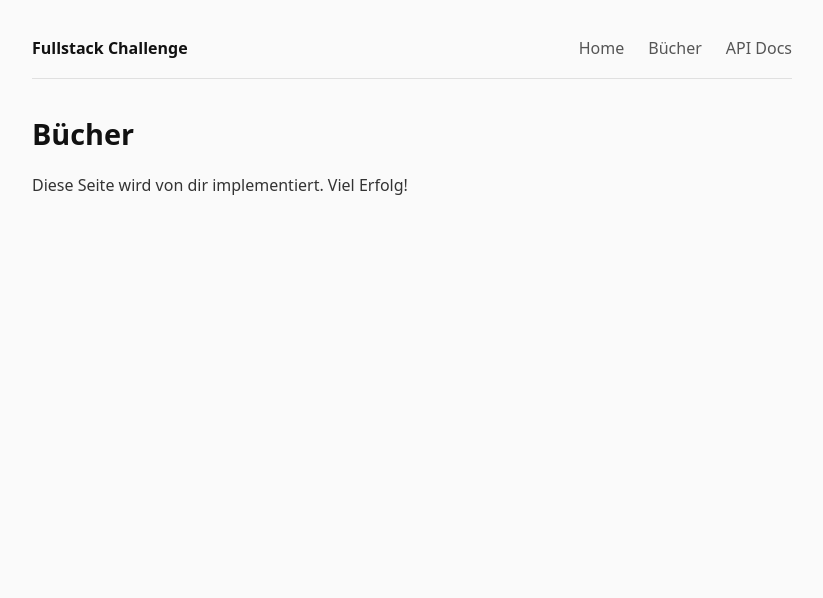
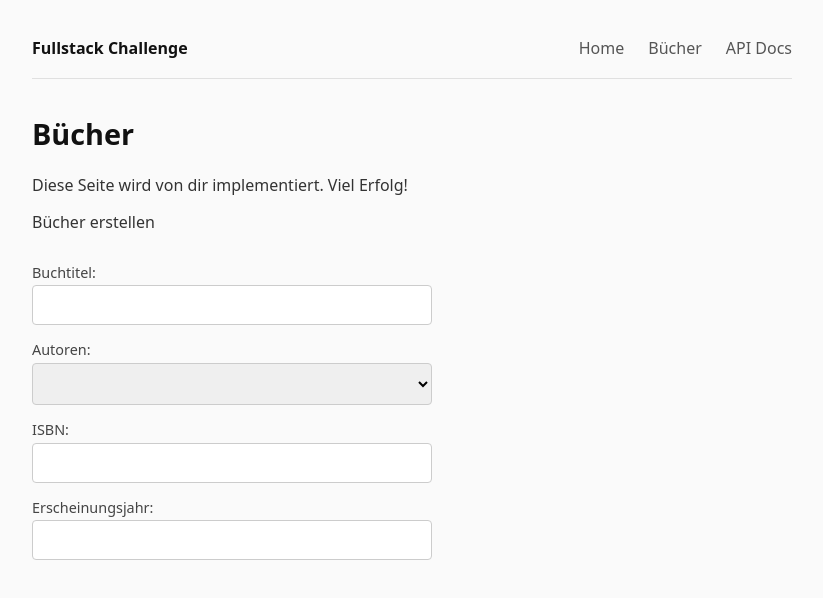
Before and after one commit to SebastianDevOp/Fullstack-Challenge-Buchverwaltung, a Next.js app in the folder packages/web/: page /books in a window 1280 px wide. Shown: the top 598 px of the page, without its empty margins (228-1051 px from the left). Built offline with nearby package versions, Linux system fonts and the light colour scheme.

Commit message:
started with BookForm.tsx

```diff
--- a/packages/web/src/app/books/page.tsx
+++ b/packages/web/src/app/books/page.tsx
@@ -1,10 +1,15 @@
 "use client";
 
+import { Bookform } from "@/components/BookForm";
+
 export default function BooksPage() {
+  const initialValue = {};
+
   return (
     <div>
       <h1>Bücher</h1>
       <p>Diese Seite wird von dir implementiert. Viel Erfolg!</p>
+      <Bookform initialValue={initialValue} />
     </div>
   );
 }
--- a/packages/web/src/components/BookForm.tsx
+++ b/packages/web/src/components/BookForm.tsx
@@ -2,39 +2,69 @@
 
 import { useState } from "react";
 import { Input } from "./ui/Input";
+import { title } from "node:process";
+import { Select } from "./ui/Select";
 
-interface BookformData {
-    title? : string;
-    authorId : number;
-    isbn? : number
-    year? : number
+interface BookFormData {
+  title?: string;
+  authorId: number;
+  isbn?: number;
+  year?: number;
 }
 
 type BookformProps = {
-  initialValue?: { title?: string; authorId: number; isbn?: number; year?: number };
-  authors: { id: number; name: string }[];
-  onSubmit: (values: any) => Promise<void> | void;
+  initialValue?: BookFormData;
+  authors: { id: number | string; name: string }[];
+  onSubmit: (values: BookFormData) => Promise<void> | void;
   submitLabel?: string;
 };
 
-export const Bookform = ({ initialValue }: BookformProps) => {
-  const [values, SetValues] = useState(initialValue);
+export const Bookform = ({ initialValue, authors, onSubmit }: BookformProps) => {
+  const [formData, SetFormData] = useState<BookFormData>(initialValue);
 
   const handleChange = (e: React.ChangeEvent<HTMLInputElement>) => {
     const { name, value } = e.target;
-    SetValues((prev => { ...prev, [name] : value}))
+
+    SetFormData((prev) => ({
+      ...prev,
+      [name]: value,
+    }));
+
+    console.log(formData);
   };
 
   return (
     <div className="form-container">
-      <form action="">
+      <form onSubmit={onSubmit}>
         <p>Bücher erstellen</p>
         <Input
           label="Buchtitel"
           name="title"
-          value={values?.title}
+          value={formData?.title}
           onChange={handleChange}
           required={true}
+        />
+        <Select
+          label="Autoren"
+          name="authors"
+          value={formData?.authorId}
+          onChange={() => console.log("hallo")}
+          required={true}
+          options={authors}
+        />
+        <Input
+          label="ISBN"
+          name="isbn"
+          value={formData?.isbn}
+          onChange={handleChange}
+          required={false}
+        />
+        <Input
+          label="Erscheinungsjahr"
+          name="year"
+          value={formData?.year}
+          onChange={handleChange}
+          required={false}
         />
       </form>
     </div>
--- a/packages/web/src/components/ui/Select.tsx
+++ b/packages/web/src/components/ui/Select.tsx
@@ -11,8 +11,9 @@ export const Select = ({ label, name, value, onChange, required, options }: Sele
   return (
     <div className="select-container">
       <label htmlFor={label}>
+        {`${label}: `}
         <select name={name} id={label} value={value} onChange={onChange} required={required}>
-          {options.map((option) => (
+          {options?.map((option) => (
             <option key={option.value} value={option.value}>
               {option.label}
             </option>
```
Also changed, not shown: 1 other file (tests, documents, lock files or other folders).
